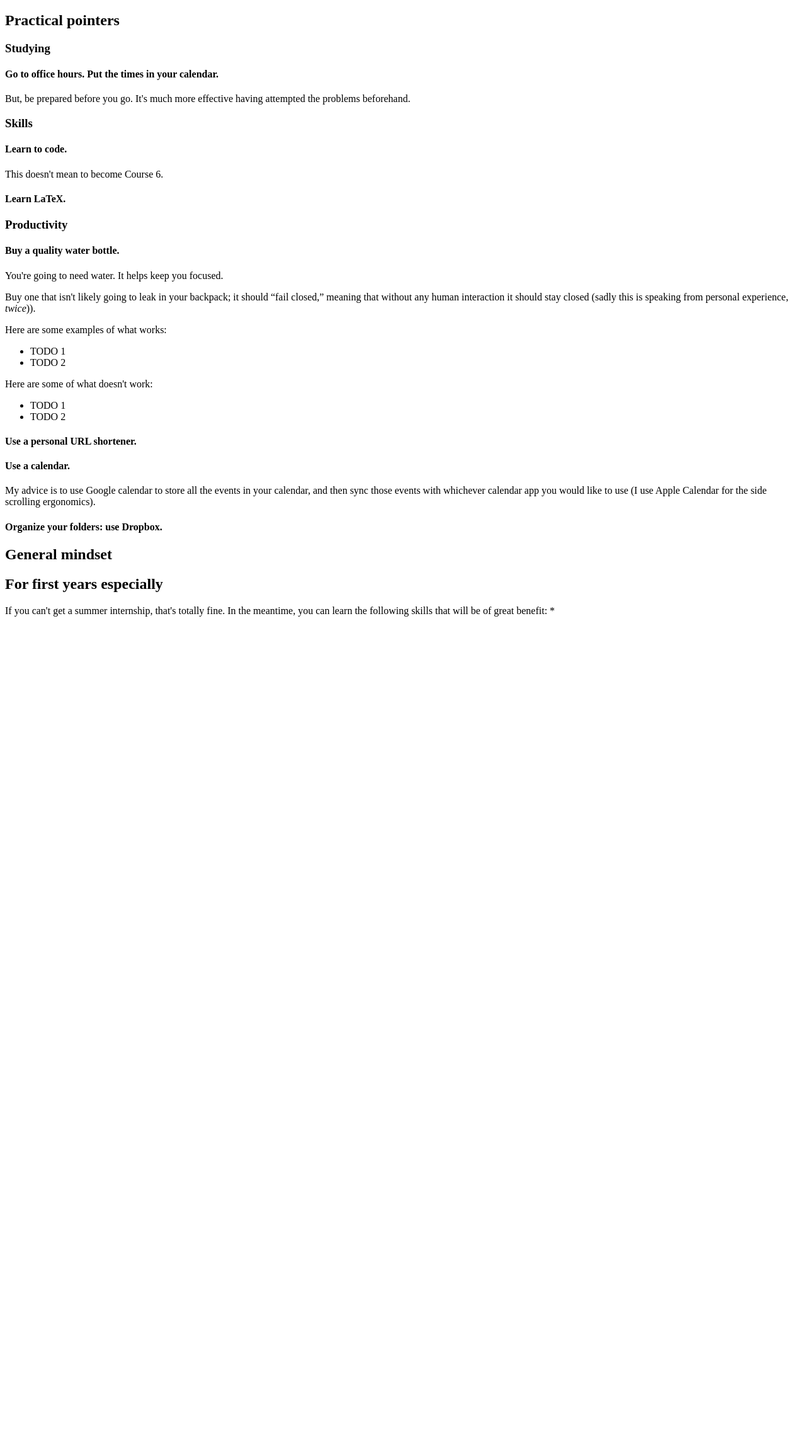
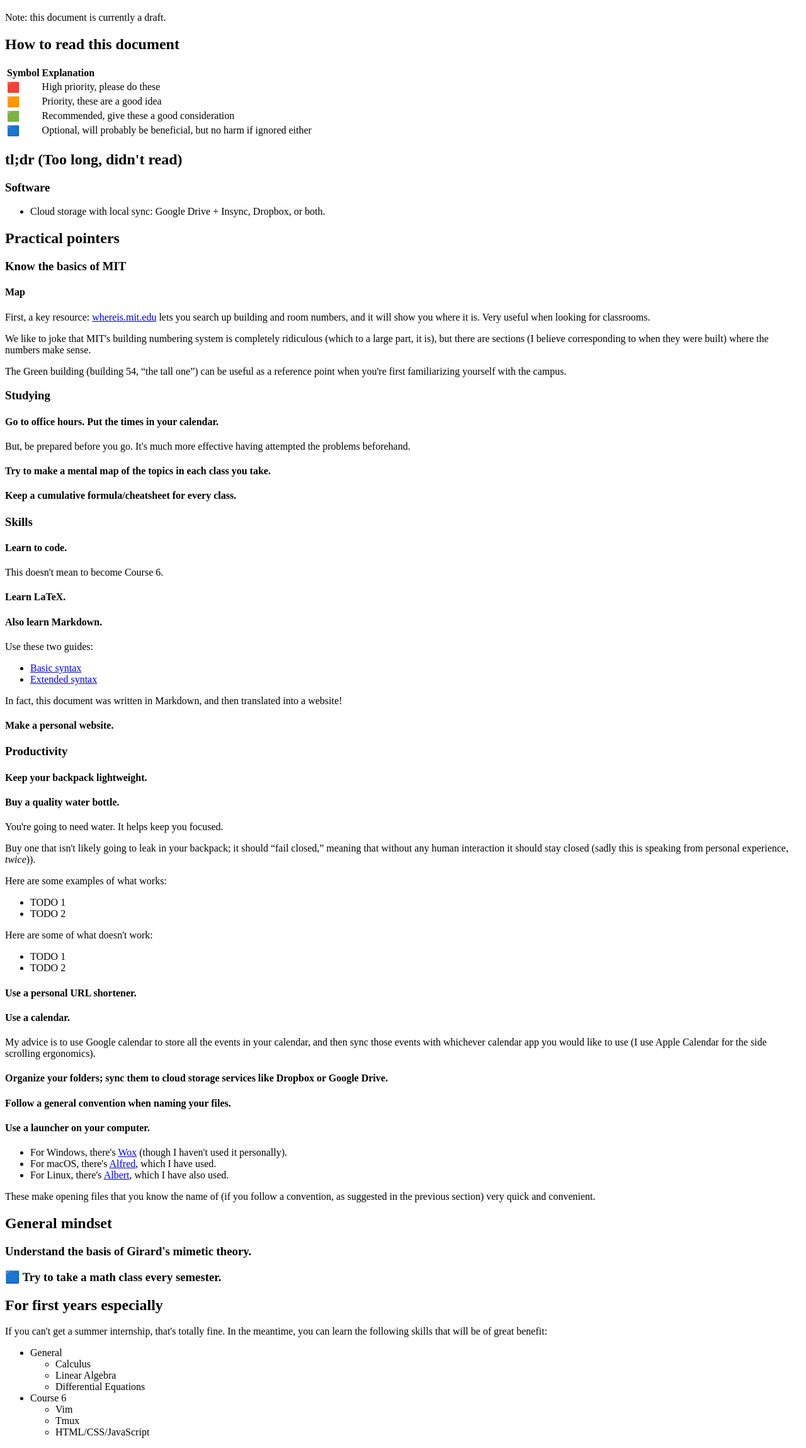
Before and after one commit to mitguide/mitguide.github.io, a Gatsby site: page /advice in a window 1280 px wide. Shown: the part 61-2360 px from the top of the page at 63% size. Before the commit the page ends 1056 px from the top, so only its background shows below. Built offline with nearby package versions, Linux system fonts and the light colour scheme; Gatsby itself is replaced by a stand-in of ours.

```diff
--- a/content/advice.mdx
+++ b/content/advice.mdx
@@ -6,12 +6,42 @@
   - Matthew Feng
 ---
 
+Note: this document is currently a draft.
+
+## How to read this document
+
+|Symbol|Explanation|
+|:-----|:----------|
+|🟥|High priority, please do these|
+|🟧|Priority, these are a good idea|
+|🟩|Recommended, give these a good consideration|
+|🟦|Optional, will probably be beneficial, but no harm if ignored either|
+
+## tl;dr (Too long, didn't read)
+### Software
+* Cloud storage with local sync: Google Drive + Insync, Dropbox, or both.
+
 ## Practical pointers
+
+### Know the basics of MIT
+
+#### Map
+
+First, a key resource: [whereis.mit.edu](https://whereis.mit.edu/) lets you search up building and room numbers, and it will show you where it is. Very useful when looking for classrooms.
+
+We like to joke that MIT's building numbering system is completely ridiculous (which to a large part, it is), but there are sections (I believe corresponding to when they were built) where the numbers make sense.
+
+The Green building (building 54, &ldquo;the tall one&rdquo;) can be useful as a reference point when you're first familiarizing yourself with the campus.
+
 
 ### Studying
 
 #### Go to office hours. Put the times in your calendar.
 But, be prepared before you go. It's much more effective having attempted the problems beforehand.
+
+#### Try to make a mental map of the topics in each class you take.
+
+#### Keep a cumulative formula/cheatsheet for every class.
 
 ### Skills
 
@@ -20,8 +50,19 @@
 
 #### Learn LaTeX.
 
+#### Also learn Markdown.
+Use these two guides:
+* [Basic syntax](https://www.markdownguide.org/basic-syntax/)
+* [Extended syntax](https://www.markdownguide.org/extended-syntax/)
+
+In fact, this document was written in Markdown, and then translated into a website!
+
+#### Make a personal website.
+
 
 ### Productivity
+
+#### Keep your backpack lightweight.
 
 #### Buy a quality water bottle.
 You're going to need water. It helps keep you focused.
@@ -41,12 +82,32 @@
 #### Use a calendar.
 My advice is to use Google calendar to store all the events in your calendar, and then sync those events with whichever calendar app you would like to use (I use Apple Calendar for the side scrolling ergonomics).
 
-#### Organize your folders: use Dropbox.
+#### Organize your folders; sync them to cloud storage services like Dropbox or Google Drive.
 
+#### Follow a general convention when naming your files.
+
+#### Use a launcher on your computer.
+
+* For Windows, there's [Wox](https://github.com/Wox-launcher/Wox) (though I haven't used it personally).
+* For macOS, there's [Alfred](https://www.alfredapp.com/), which I have used.
+* For Linux, there's [Albert](https://albertlauncher.github.io/), which I have also used.
+
+These make opening files that you know the name of (if you follow a convention, as suggested in the previous section) very quick and convenient.
 
 ## General mindset
 
+### Understand the basis of Girard's mimetic theory.
+
+### 🟦  Try to take a math class every semester.
 
 ## For first years especially
 If you can't get a summer internship, that's totally fine. In the meantime, you can learn the following skills that will be of great benefit:
-*
+
+* General
+    * Calculus
+    * Linear Algebra
+    * Differential Equations
+* Course 6
+    * Vim
+    * Tmux
+    * HTML/CSS/JavaScript
```
Also changed, not shown: src/pages/index.js (+9 -1 lines), src/styles/index.module.scss (added, +13 -0 lines), src/assets/mitguide.png (added), static/favicon.ico.
